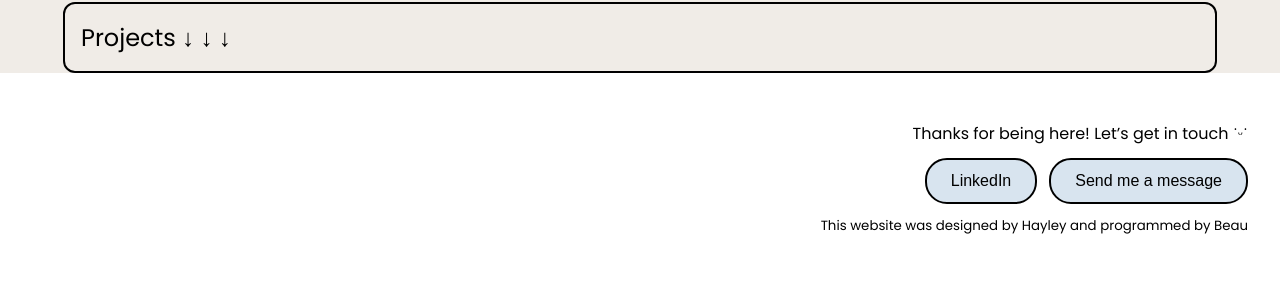
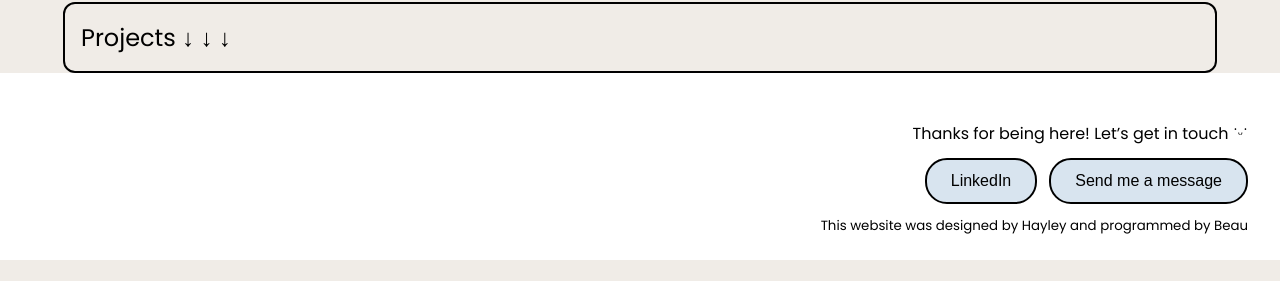
Before and after one commit to BeauYancey/hayley, a React (Vite) app: page / in a window 1280 px wide. Shown: the part 738-1019 px from the top of the page. After the commit the page ends 998 px from the top, so only its background shows below. Built offline with nearby package versions, Linux system fonts and the light colour scheme.

Commit message:
enhance(footer) styles

```diff
--- a/src/components/footer/Footer.css
+++ b/src/components/footer/Footer.css
@@ -1,6 +1,6 @@
 footer {
 	background-color: #FFFFFF;
-	padding: 48px 32px;
+	padding: 48px 32px 24px;
 	display: flex;
 	flex-direction: column;
 	gap: 12px;
--- a/src/index.css
+++ b/src/index.css
@@ -8,5 +8,5 @@ body {
 }
 
 main {
-	min-height: calc(100vh - 64px);
+	min-height: calc(100vh - 64px - 196px);
 }
```
